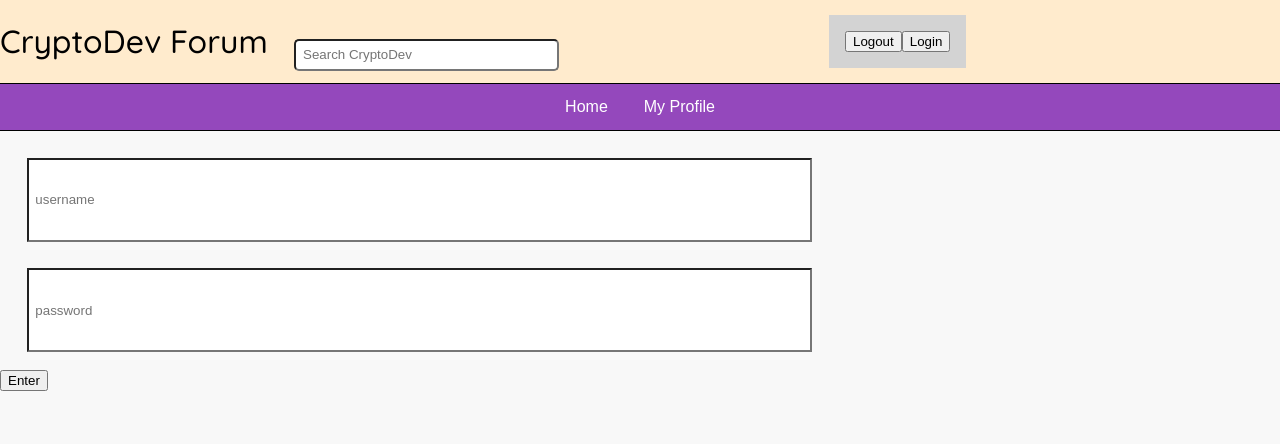
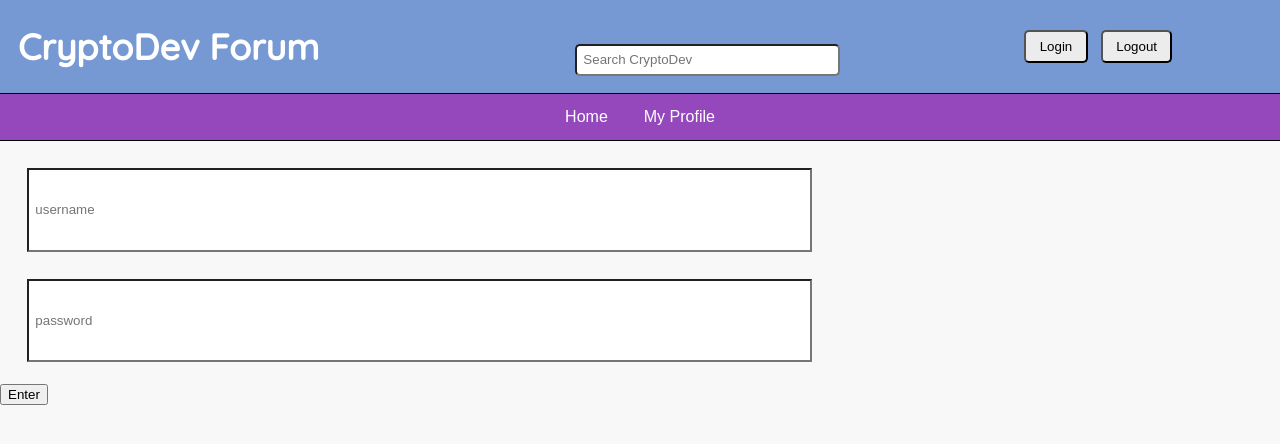
Before and after one commit to babux1/CryptoDev, a React (Create React App) app in the folder client/: page /loginpage in a window 1280 px wide. Shown: the top 444 px of the page. Built offline with nearby package versions, Linux system fonts and the light colour scheme.

Commit message:
Css updated

```diff
--- a/client/src/components/App.js
+++ b/client/src/components/App.js
@@ -16,13 +16,14 @@ function App() {
   return (
     <div className="App">
       <header className="header">
-        <h1>CryptoDev Forum</h1>
+        <h1 className="header-1-c">CryptoDev Forum</h1>
         <ForumSearch
+          className="header-2-c"
           search={search}
           setSearch={setSearch}
           setFilteredResults={setFilteredResults}
         />
-        <Login />
+        <Login className="header-3c" />
       </header>
       <Nav />
 
--- a/client/src/components/Comment.js
+++ b/client/src/components/Comment.js
@@ -4,6 +4,7 @@ function Comment({ content, user, date }) {
   return (
     <div className="comment">
       <p>{content}</p>
+      <hr />
       <p className="post-stats">Posted by: {user}</p>
       <p className="post-stats">{date}</p>
     </div>
--- a/client/src/components/CreateComment.js
+++ b/client/src/components/CreateComment.js
@@ -6,7 +6,7 @@ function CreateComment({ post }) {
   const [postID, setPostID] = useState();
 
   function handleSubmit(e) {
-    e.preventDefault();
+    // e.preventDefault();
     fetch("/comments", {
       method: "POST",
       headers: {
@@ -14,7 +14,7 @@ function CreateComment({ post }) {
       },
       body: JSON.stringify({
         content: content,
-        user_id: 81,
+        user_id: 1,
         post_id: post.id,
       }),
     });
--- a/client/src/components/Login.js
+++ b/client/src/components/Login.js
@@ -6,10 +6,14 @@ function Login() {
   return (
     <div className="login">
       <Link to="/loginpage">
-        <button type="button">Logout</button>
+        <button className="login-btn" type="button">
+          Login
+        </button>
       </Link>
       <Link to="/">
-        <button type="button">Login</button>
+        <button className="login-btn" type="button">
+          Logout
+        </button>
       </Link>
     </div>
   );
--- a/client/src/components/Post.js
+++ b/client/src/components/Post.js
@@ -32,7 +32,7 @@ function Post({ id, title, content }) {
       <h2 className="h2-bar">{post.title}</h2>
       <div className="comment">
         <p>{post.content}</p>
-        <p className="post-stats">Post created by: {post.user}</p>
+        <p className="post-stats">Post created by: {"!!!FIX THIS!!!!"}</p>
       </div>
       {renderComments}
       <br />
--- a/client/src/index.css
+++ b/client/src/index.css
@@ -4,12 +4,14 @@ body {
   padding: 0;
   font-family: BentonSans, sans-serif;
   font-weight: 500;
+  font-size: 18px;
   background-color: rgb(248, 248, 248);
 }
 
 header {
   font-family: "Lucida Sans Unicode", "Lucida Grande", "Lucida Sans", Arial,
     sans-serif;
+  color: white;
 }
 
 h1,
@@ -17,7 +19,7 @@ h2,
 h3 {
   font-family: "Quicksand", sans-serif;
   text-align: center;
-  font-weight: 500;
+  font-weight: bold;
 }
 
 input {
@@ -34,6 +36,23 @@ input {
   border-radius: 0px;
 }
 
+button:hover {
+  cursor: pointer;
+}
+
+button:active {
+  transform: translateY(2px);
+}
+
+a:link {
+  text-decoration: none;
+  color: black;
+}
+
+a:visited {
+  color: black;
+}
+
 .app {
   display: flex;
   align-content: center;
@@ -47,16 +66,45 @@ input {
 .header {
   display: flex;
   flex-direction: row;
-  background-color: blanchedalmond;
+  background-color: #7699d4;
+}
+
+.header-1-c {
+  display: flex;
+  width: 33%;
+  padding-left: 0.5em;
+  /* border: solid black 1px; */
+}
+.header-2-c {
+  display: flex;
+  align-items: center;
+  align-content: center;
+  width: 33%;
+}
+.header-3-c {
+  display: flex;
+  float: right;
+  width: 33%;
 }
 
 .login {
   display: flex;
   align-items: center;
   float: right;
-  background-color: lightgrey;
-  padding: 1em;
   margin: auto;
+}
+
+.login-btn {
+  padding: 0.5em 1em 0.5em 1em;
+  margin-left: 1em;
+  background-color: rgb(236, 236, 236);
+  color: black;
+  width: auto;
+  border-radius: 5px;
+  /* border: solid darkgray 2px; */
+  padding: auto;
+  height: auto;
+  /* box-shadow: 0 0 0 1px darkgray, 0.2em 0.2em 1px 0 #47035523; */
 }
 
 .search {
@@ -65,11 +113,10 @@ input {
   align-items: center;
   align-content: center;
   width: auto;
+  margin: auto;
 }
 
 .search-input {
-  /* display: block; */
-  /* float: right; */
   width: 100%;
   height: auto;
   border-radius: 5px;
@@ -111,7 +158,7 @@ input {
 .left-column {
   display: block;
   margin: auto;
-  width: 80%;
+  width: 90%;
 }
 
 .right-column {
@@ -140,6 +187,7 @@ input {
   margin: 1em;
   padding: 0.5em 0.5em 0.5em 0.5em;
   border: 2px solid #7699d4;
+  border-radius: 10px;
 }
 
 .forum-post-preview {
@@ -173,7 +221,6 @@ input {
   margin: 2em 2em 0em 2em;
   padding: 0.5em 1.5em 0.5em 1.5em;
   border: 1px solid #7699d4;
-  /* box-shadow: 0 0 0 3px silver, 1em 1em 3px 0 rgb(0 0 0 / 50%); */
   border-radius: 10px;
 }
 
@@ -197,12 +244,3 @@ input {
   height: auto;
   /* box-shadow: 0 0 0 1px #480355, 0.3em 0.3em 1px 0 #47035523; */
 }
-
-.button:hover {
-  cursor: pointer;
-  /* transform: scale(1.05); */
-}
-
-.button:active {
-  transform: translateY(2px);
-}
```
Also changed, not shown: 2 other files (tests, documents, lock files or other folders).
